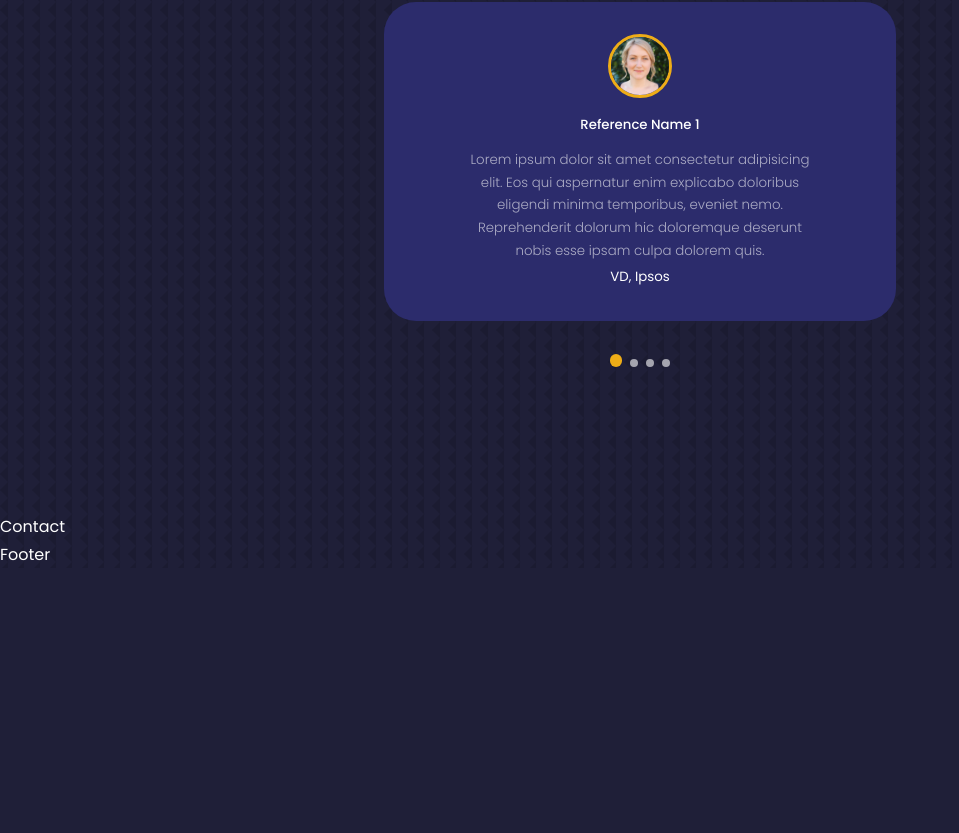
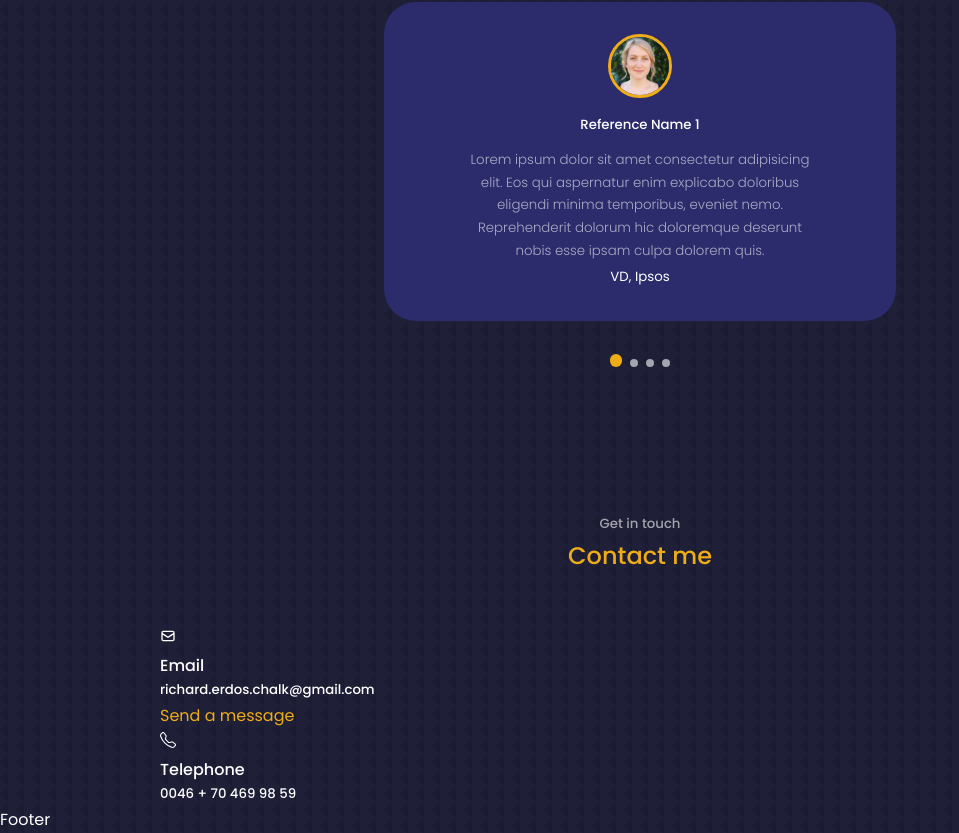
Before and after one commit to RichardChalk/portfolio, a React (Create React App) app: page / in a window 1280 px wide. Shown: the part 4046-4879 px from the top of the page, without its empty margins (0-959 px from the left). Before the commit the page ends 4614 px from the top, so only its background shows below. Built offline with nearby package versions, Linux system fonts and the light colour scheme.

Commit message:
started contact component

```diff
--- a/src/components/contact/Contact.jsx
+++ b/src/components/contact/Contact.jsx
@@ -1,8 +1,36 @@
 import React from "react";
 import "./contact.css";
+import { HiOutlineMail } from "react-icons/hi";
+import { BsTelephone } from "react-icons/bs";
 
 const Contact = () => {
-  return <section id="contact">Contact</section>;
+  return <section id="contact">
+    <h5>Get in touch</h5>
+    <h2>Contact me</h2>
+
+    <div className="container contact__container">
+
+      {/* LEFT SIDE - Contact options ================================== */}
+      <div className="contact__options">
+        <article className="contact__option">
+          <HiOutlineMail/>
+          <h4>Email</h4>
+          <h5>richard.erdos.chalk@gmail.com</h5>
+          <a href="mailto:richard.erdos.chalk@gmail.com">Send a message</a>
+        </article>
+        <article className="contact__option">
+          <BsTelephone/>
+          <h4>Telephone</h4>
+          <h5>0046 + 70 469 98 59</h5>
+        </article>
+      </div>
+
+      {/* RIGHT SIDE - Contact form ==================================== */}
+      <form action="">
+
+      </form>
+    </div>
+  </section>;
 };
 
 export default Contact;
```
